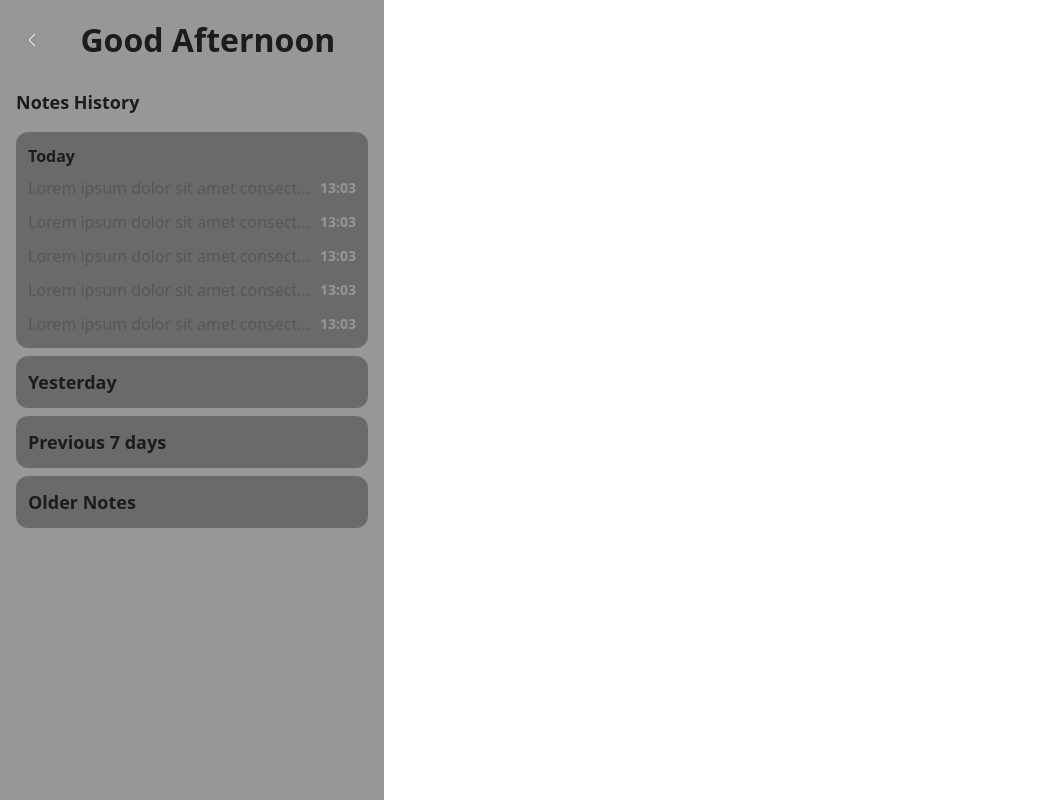
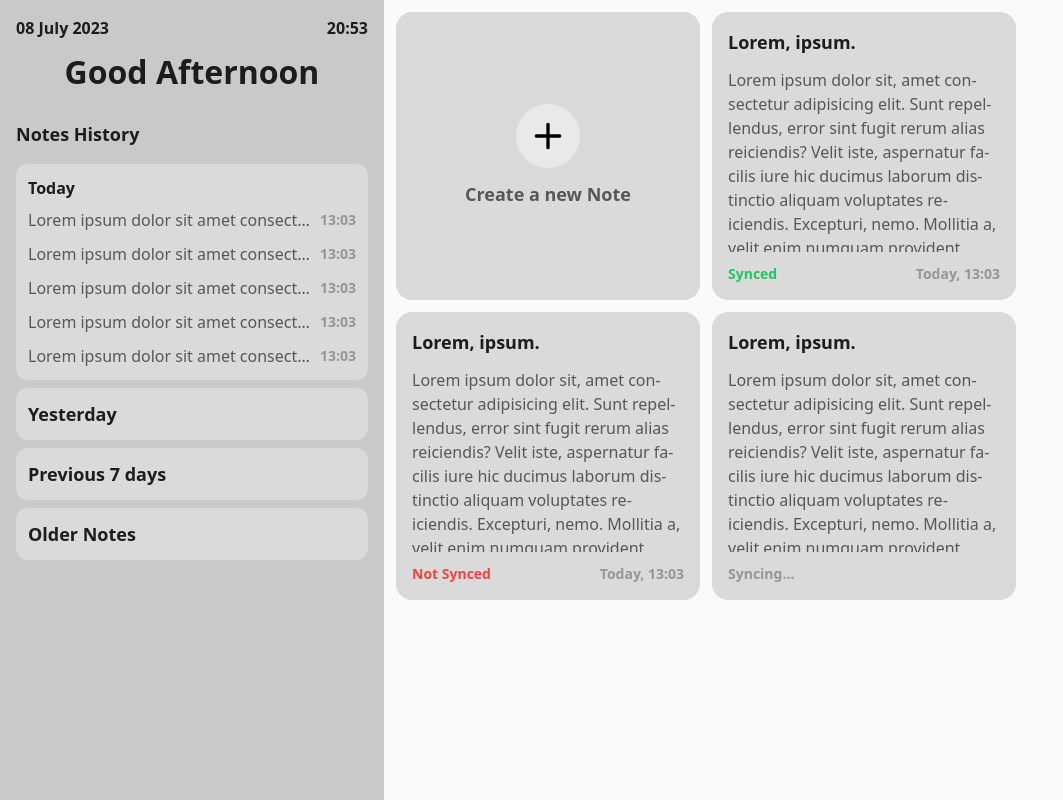
Before and after one commit to CipriRO/Notes-App, a Next.js app: page / in a window 1280 px wide. Shown: the whole page, without its empty margins (0-1063 px from the left). Built offline with nearby package versions, Linux system fonts and the light colour scheme.

Commit message:
Notes initial design done

```diff
--- a/app/layout.jsx
+++ b/app/layout.jsx
@@ -12,7 +12,7 @@ export const metadata = {
 export default function RootLayout({ children }) {
   return (
     <html lang="en">
-      <body >
+      <body className="flex h-[100svh]">
         <SideBar />
         {children}
       </body>
--- a/app/page.jsx
+++ b/app/page.jsx
@@ -1,9 +1,80 @@
 import Image from "next/image";
+
+import plus from "@/public/icons/plus.svg";
 
 export default function Home() {
   return (
-    <main>
+    <main className="overflow-auto p-3 w-full">
+      <div className="grid grid-cols-[repeat(auto-fill,_minmax(18rem,_19rem))] gap-3">
+        <div className="flex flex-col justify-center items-center p-4 gap-3 h-72 bg-box-primary-light dark:bg-box-primary-dark rounded-2xl">
+          <div className="p-3 rounded-full bg-subtle-dark">
+            <Image src={plus} width={40} height={40} alt="Add a note icon" />
+          </div>
+          <h1 className="text-lg font-semibold">Create a new Note</h1>
+        </div>
 
+        <div className="flex flex-col justify-center items-center gap-3 p-4 h-72 bg-box-primary-light dark:bg-box-primary-dark rounded-2xl">
+          <div className="flex flex-col overflow-hidden gap-3">
+            <h1 className="text-lg font-bold title-color">Lorem, ipsum.</h1>
+            <p className="hyphens-auto text-ellipsis">
+              Lorem ipsum dolor sit, amet consectetur adipisicing elit. Sunt
+              repellendus, error sint fugit rerum alias reiciendis? Velit iste,
+              aspernatur facilis iure hic ducimus laborum distinctio aliquam
+              voluptates reiciendis. Excepturi, nemo. Mollitia a, velit enim
+              numquam provident, quasi fugit, dolorum incidunt sint animi
+              architecto laboriosam eius quia rem necessitatibus voluptatibus
+              cupiditate ab exercitationem praesentium! Iusto nisi laboriosam
+              quis iure iste optio.
+            </p>
+          </div>
+
+          <div className="flex justify-between items-center w-full subtle-color font-semibold text-sm">
+            <h3 className="text-success">Synced</h3>
+            <p>Today, 13:03</p>
+          </div>
+        </div>
+
+        <div className="flex flex-col justify-center items-center gap-3 p-4 h-72 bg-box-primary-light dark:bg-box-primary-dark rounded-2xl">
+          <div className="flex flex-col overflow-hidden gap-3">
+            <h1 className="text-lg font-bold title-color">Lorem, ipsum.</h1>
+            <p className="hyphens-auto text-ellipsis">
+              Lorem ipsum dolor sit, amet consectetur adipisicing elit. Sunt
+              repellendus, error sint fugit rerum alias reiciendis? Velit iste,
+              aspernatur facilis iure hic ducimus laborum distinctio aliquam
+              voluptates reiciendis. Excepturi, nemo. Mollitia a, velit enim
+              numquam provident, quasi fugit, dolorum incidunt sint animi
+              architecto laboriosam eius quia rem necessitatibus voluptatibus
+              cupiditate ab exercitationem praesentium! Iusto nisi laboriosam
+              quis iure iste optio.
+            </p>
+          </div>
+
+          <div className="flex justify-between items-center w-full subtle-color font-semibold text-sm">
+            <h3 className="text-error">Not Synced</h3>
+            <p>Today, 13:03</p>
+          </div>
+        </div>
+
+        <div className="flex flex-col justify-center items-center gap-3 p-4 h-72 bg-box-primary-light dark:bg-box-primary-dark rounded-2xl">
+          <div className="flex flex-col overflow-hidden gap-3">
+            <h1 className="text-lg font-bold title-color">Lorem, ipsum.</h1>
+            <p className="hyphens-auto text-ellipsis">
+              Lorem ipsum dolor sit, amet consectetur adipisicing elit. Sunt
+              repellendus, error sint fugit rerum alias reiciendis? Velit iste,
+              aspernatur facilis iure hic ducimus laborum distinctio aliquam
+              voluptates reiciendis. Excepturi, nemo. Mollitia a, velit enim
+              numquam provident, quasi fugit, dolorum incidunt sint animi
+              architecto laboriosam eius quia rem necessitatibus voluptatibus
+              cupiditate ab exercitationem praesentium! Iusto nisi laboriosam
+              quis iure iste optio.
+            </p>
+          </div>
+
+          <div className="flex justify-between items-center w-full subtle-color font-semibold text-sm">
+            <h3 className="dark:text-subtle-dark text-subtle-light">Syncing...</h3>
+          </div>
+        </div>
+      </div>
     </main>
   );
 }
--- a/components/SideBar.jsx
+++ b/components/SideBar.jsx
@@ -5,12 +5,22 @@ const list = [0, 1, 2, 3, 4];
 
 const SideBar = () => {
   return (
-    <div className="bg-[#292b2c7c] h-[100svh] w-96 p-4 flex flex-col items-center gap-6">
-      <div className="flex justify-between items-center w-full title-color text-[min(6.5vw,_2rem)] font-bold">
-        <button type="button" className="rounded-full p-1 ">
-          <Image className="title-color" src={chevronLeft} alt="Left Arrow" />
-        </button>
-        <h1 className="text-center w-full">Good Afternoon</h1>
+    <div className="dark:bg-[#292b2c7c] bg-[#c9c9c9] h-[100svh] w-96 p-4 flex flex-col items-center gap-6">
+      <div className="flex flex-col gap-2 w-full">
+        <div className="flex justify-between items-center title-color font-semibold">
+          <h3>08 July 2023</h3>
+          <h3>20:53</h3>
+        </div>
+
+        <div className="flex justify-between items-center title-color text-[min(6.5vw,_2rem)] font-bold">
+          {/* <button
+            type="button"
+            className="rounded-full p-1 bg-box-primary-light dark:bg-box-primary-dark"
+          >
+            <Image className="title-color" src={chevronLeft} alt="Left Arrow" />
+          </button> */}
+          <h1 className="w-full text-center">Good Afternoon</h1>
+        </div>
       </div>
 
       <div className="flex flex-col gap-2 max-w-full">
@@ -18,7 +28,7 @@ const SideBar = () => {
           Notes History
         </h3>
 
-        <div className="flex flex-col items-center gap-2 bg-[#393c3d7c] p-3 rounded-xl">
+        <div className="flex flex-col overflow-auto items-center gap-2 bg-box-primary-light dark:bg-box-primary-dark p-3 rounded-xl">
           <h3 className="font-semibold self-start title-color">Today</h3>
 
           <div className="flex flex-col max-w-full">
@@ -42,18 +52,22 @@ const SideBar = () => {
           </div>
         </div>
 
-        <div className="flex flex-col items-center gap-2 bg-[#393c3d7c] p-3 rounded-xl">
+        <div className="flex flex-col items-center gap-2 bg-box-primary-light dark:bg-box-primary-dark p-3 rounded-xl">
           <h3 className="font-semibold text-lg self-start title-color">
             Yesterday
           </h3>
         </div>
 
-        <div className="flex flex-col items-center gap-2 bg-[#393c3d7c] p-3 rounded-xl">
-          <h3 className="font-semibold text-lg self-start title-color">Previous 7 days</h3>
+        <div className="flex flex-col items-center gap-2 bg-box-primary-light dark:bg-box-primary-dark p-3 rounded-xl">
+          <h3 className="font-semibold text-lg self-start title-color">
+            Previous 7 days
+          </h3>
         </div>
 
-        <div className="flex flex-col items-center gap-2 bg-[#393c3d7c] p-3 rounded-xl">
-          <h3 className="font-semibold text-lg self-start title-color">Older Notes</h3>
+        <div className="flex flex-col items-center gap-2 bg-box-primary-light dark:bg-box-primary-dark p-3 rounded-xl">
+          <h3 className="font-semibold text-lg self-start title-color">
+            Older Notes
+          </h3>
         </div>
       </div>
     </div>
--- a/styles/globals.css
+++ b/styles/globals.css
@@ -9,7 +9,7 @@
 }
 
 :root {
-  --background: #ffffff;
+  --background: #fafafa;
 }
 
 @media (prefers-color-scheme: dark) {
--- a/tailwind.config.js
+++ b/tailwind.config.js
@@ -10,9 +10,12 @@ module.exports = {
       colors: {
         "divider-white": "#E8E8E8",
         "divider-dark": "#ffffff1a",
-        "box-primary": "#303030",
+        "box-primary-dark": "#393c3d7c",
+        "box-primary-light": "#dadada",
         "subtle-light": "#969696",
         "subtle-dark": "#ffffff66",
+        success: "#22c55e",
+        error: "#ef4444",
       },
 
       backgroundImage: {
```
Also changed, not shown: public/icons/plus.svg (added).
